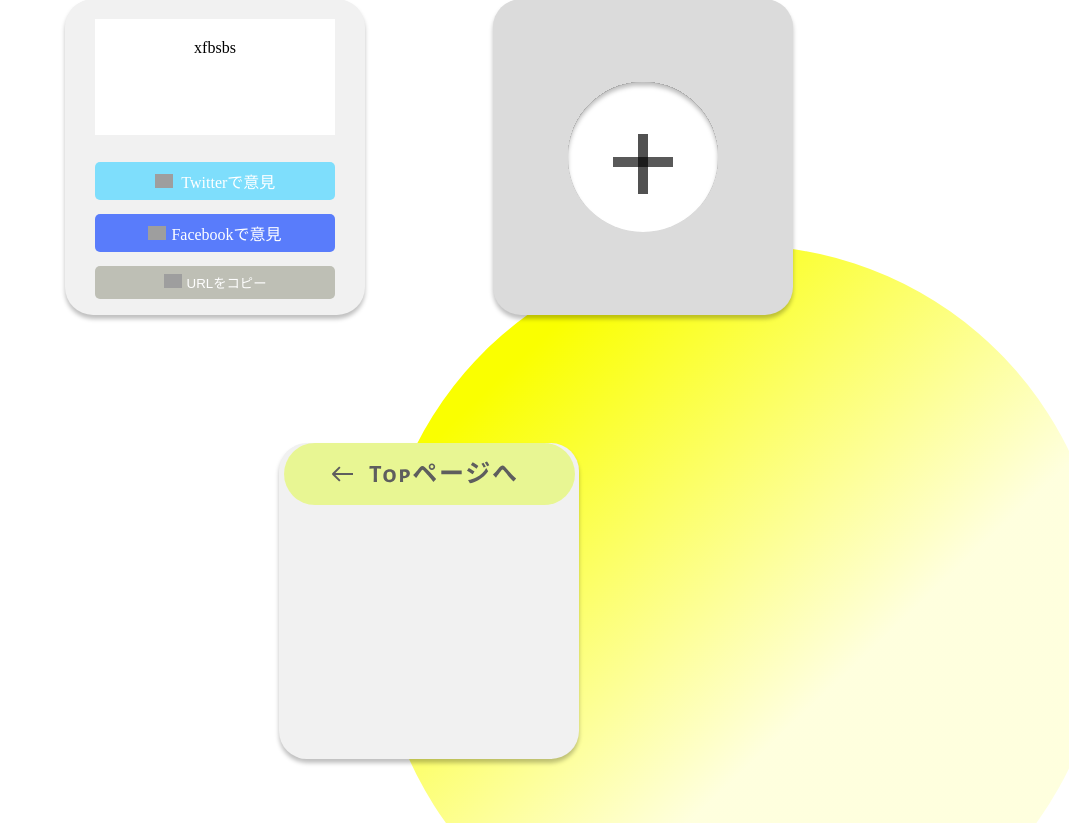
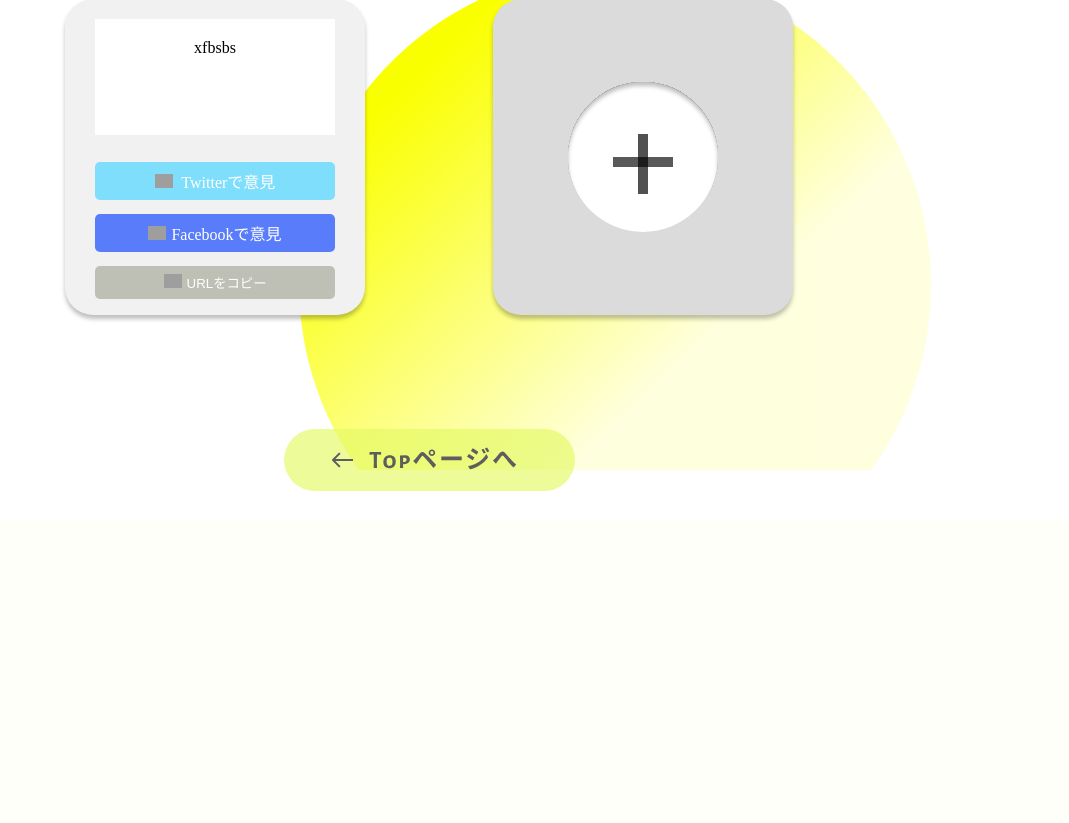
Before and after one commit to Nekoya3/CCC, a Flask app: page /topics in a window 1280 px wide. Shown: the part 1936-2759 px from the top of the page, without its empty margins (211-1280 px from the left). After the commit the page ends 2427 px from the top, so only its background shows below. Run offline with Flask 2, Linux system fonts and the light colour scheme; data comes from the database, SQL or seed files in the repository; grey boxes are pictures that could not be loaded.

Commit message:
topへ戻るボタンの位置変更

```diff
--- a/app/static/topics.css
+++ b/app/static/topics.css
@@ -134,3 +134,12 @@
     background: #DBDBDB;
     justify-content: center;
 }
+
+.back {
+    display: block;
+    width: 291px;
+    height: 41px;
+    margin: auto;
+    margin-top: 50px;
+    margin-bottom: 50px;
+}
--- a/app/templates/topics.html
+++ b/app/templates/topics.html
@@ -31,8 +31,8 @@
             {% endfor %}
 
             <a href="/add" class="card toadd"><img src="../static/images/add.svg"></a>
-            <a href="/" class="card back"><img src="../static/images/back_button.svg"></a>
         </div>
+        <a href="/" class="back"><img src="../static/images/back_button.svg"></a>
     </main>
 
     <script>
```
